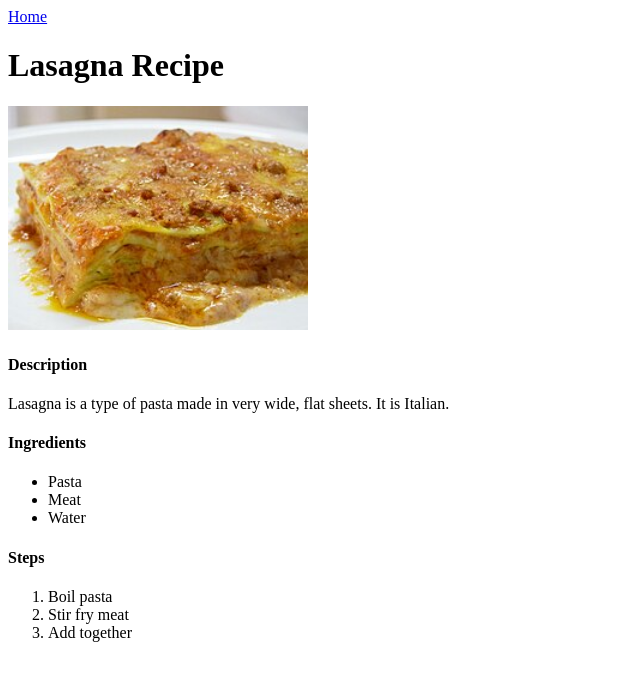
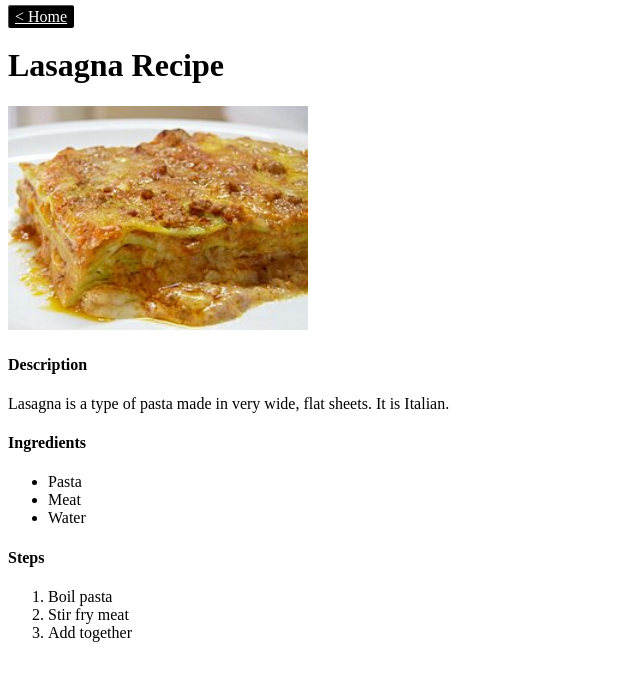
Before and after one commit to pamctj/odin_recipes, a plain HTML site: page recipes/lasagna.html in a window 1280 px wide. Shown: the whole page, without its empty margins (0-640 px from the left). Drawn offline with Linux system fonts and the light colour scheme.

Commit message:
updated home button

```diff
--- /dev/null
+++ b/css/style.css
@@ -0,0 +1,7 @@
+a.home_button {
+    color: white;
+    background-color: black;
+    padding: 2px 6px;
+    border: 1px outset buttonborder;
+    border-radius: 3px;
+}
--- a/recipes/lasagna.html
+++ b/recipes/lasagna.html
@@ -4,9 +4,10 @@
     <meta charset="UTF-8">
     <meta name="viewport" content="width=device-width, initial-scale=1.0">
     <title>Lasagna Recipe</title>
+    <link rel="stylesheet" href="../css/style.css">
 </head>
 <body>
-    <a href="../index.html">Home</a>
+    <a class="home_button" href="../index.html">< Home</a>
 
     <h1>Lasagna Recipe</h1>
     <img src="../img/lasagna.jpg" alt="lasagna pic" width="300">
```
Also changed, not shown: index.html (+1 -0 lines), recipes/cockles.html (+2 -1 lines), recipes/seafood_paella.html (+2 -1 lines).
